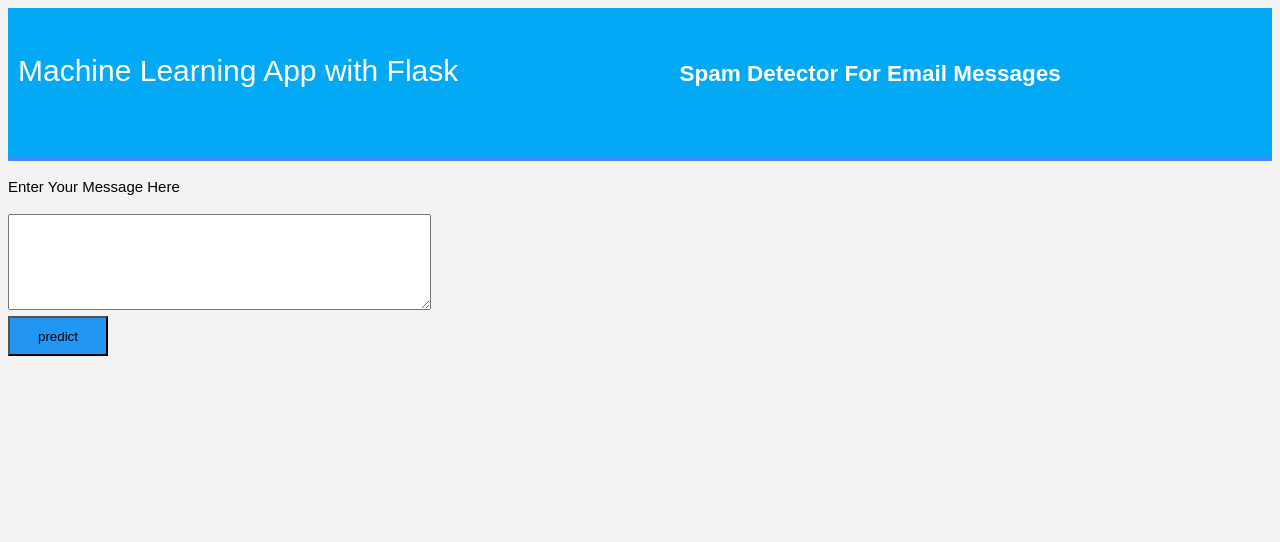
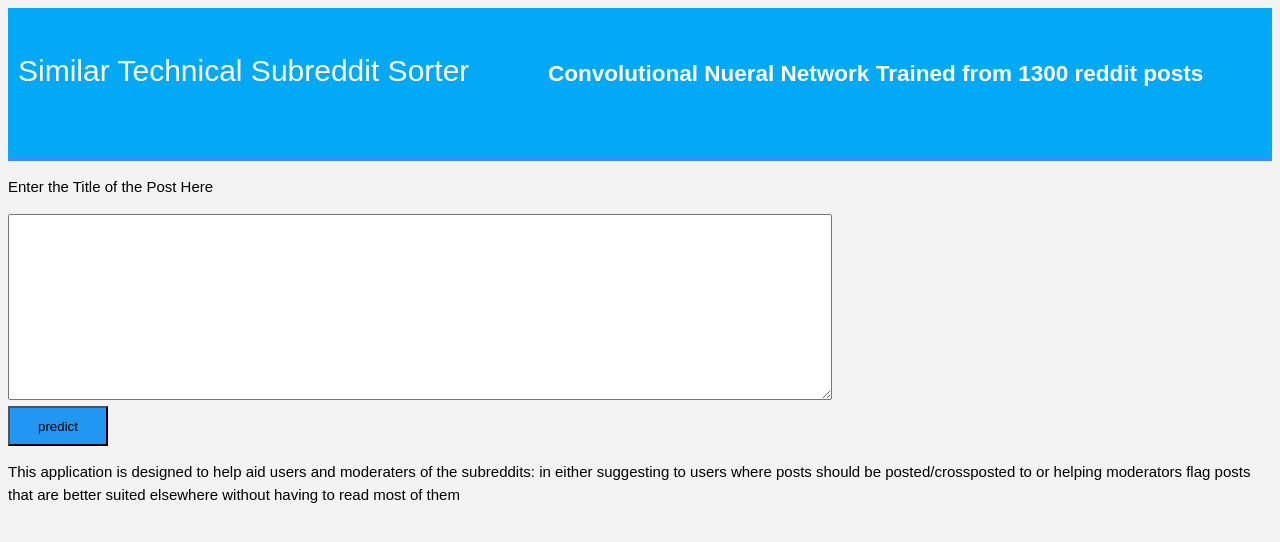
Before and after one commit to djthorne333/NLP-CNN-Subreddit-Sorter-Heroku-App, a Flask app: template templates/first_page.html in a window 1280 px wide. Shown: the top 542 px of the page. Run offline with Flask 2, Linux system fonts and the light colour scheme; the template is opened without the code that fills it, so the values that code supplies are empty; parts of the project's set-up code (start-up, migrations or seed data) failed here and were passed over.

Commit message:
Update first_page.html

```diff
--- a/templates/first_page.html
+++ b/templates/first_page.html
@@ -10,9 +10,9 @@
 	<header>
 		<div class="container">
 		<div id="brandname">
-			Machine Learning App with Flask
+			Similar Technical Subreddit Sorter
 		</div>
-		<h2>Spam Detector For Email Messages</h2>
+		<h2>Convolutional Nueral Network Trained from 1300 reddit posts</h2>
 
 	</div>
 	</header>
@@ -20,12 +20,15 @@
 	<div class="ml-container">
 
 		<form action="{{ url_for('predict')}}" method="POST">
-		<p>Enter Your Message Here</p>
+		<p>Enter the Title of the Post Here</p>
 		<!-- <input type="text" name="comment"/> -->
-		<textarea name="message" rows="6" cols="50"></textarea>
+		<textarea name="message" rows="12" cols="100"></textarea>
 		<br/>
 
 		<input type="submit" class="btn-info" value="predict">
+
+		<p>This application is designed to help aid users and moderaters of the subreddits: in either suggesting to users where posts should be posted/crossposted
+			to or helping moderators flag posts that are better suited elsewhere without having to read most of them</p>
 
 	</form>
 
```
